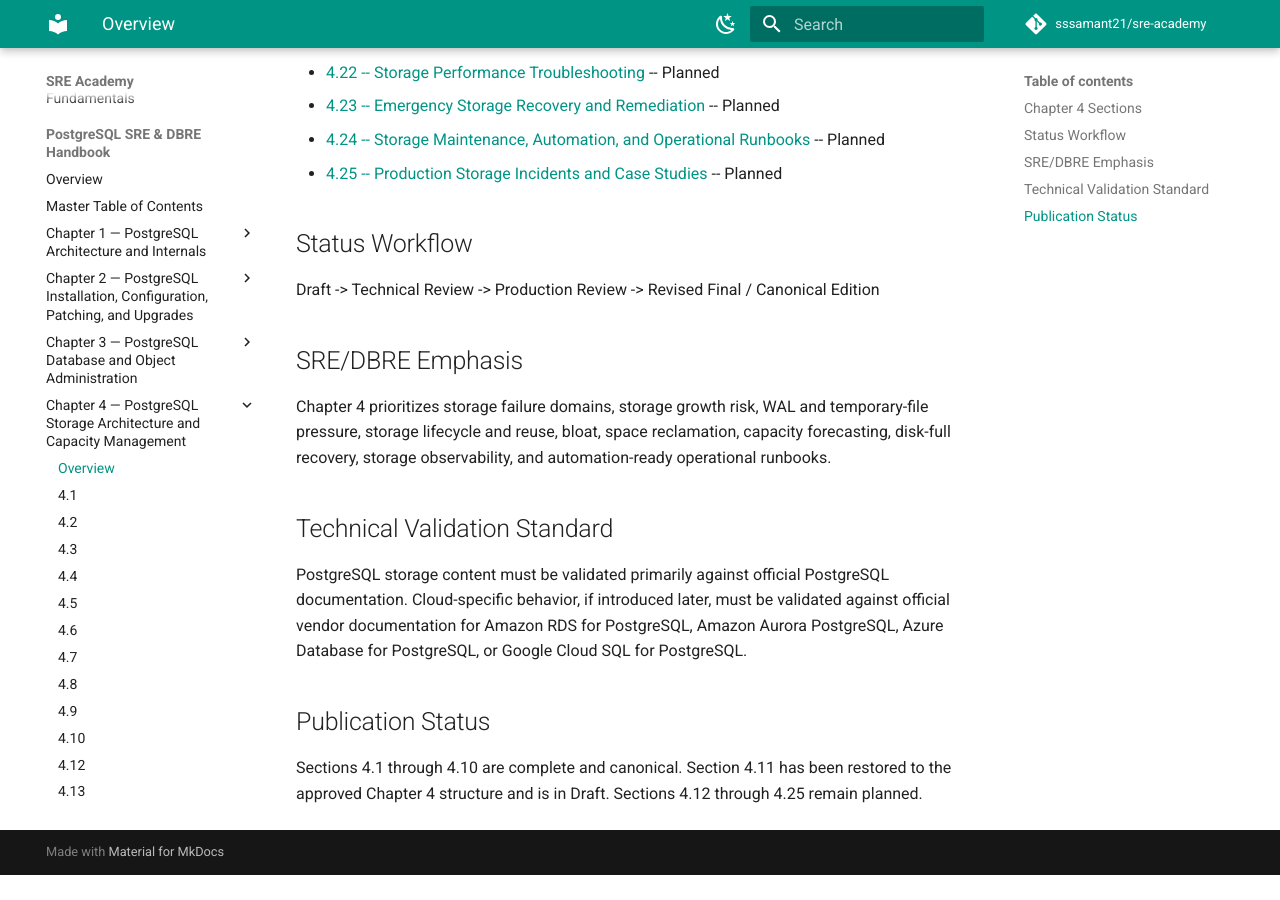
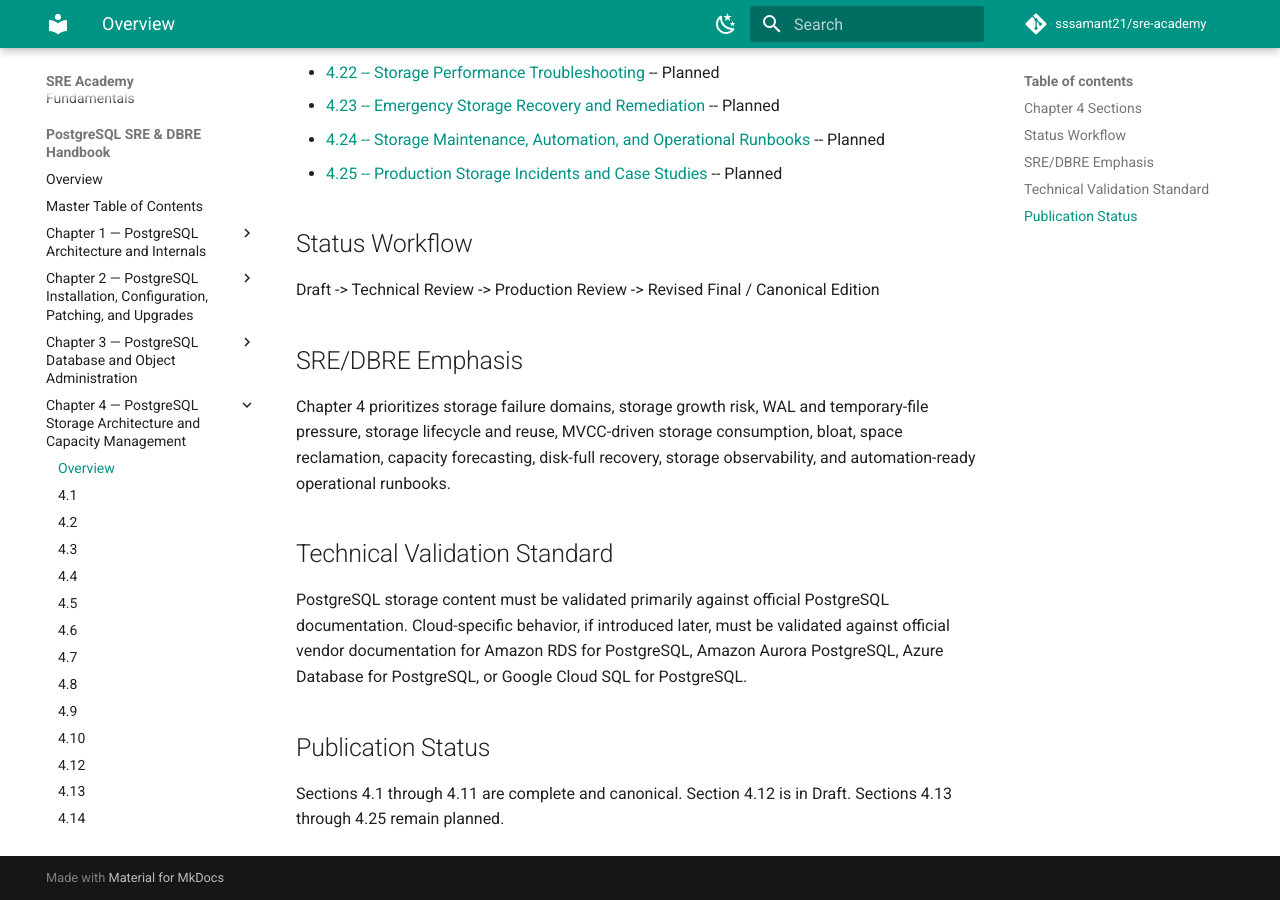
Before and after one commit to sssamant21/sre-academy, an MkDocs documentation site: the page built from docs/books/postgresql-sre-dbre-handbook/chapter-04/index.md, in a window 1280 px wide and 900 px high, scrolled down 1201 px. Built offline with MkDocs 1.6.1 and Material for MkDocs 9.7.7, drawn with Linux system fonts in a browser that asks for light colours; comment, search, counter and statistics services are not loaded; before the commit the page ends 2076 px from its top, so only the background shows below that; some of the changed text lies outside the part shown.

Commit message:
docs(postgres): advance chapter 4 to section 4.12 draft

```diff
--- a/docs/books/postgresql-sre-dbre-handbook/chapter-04/index.md
+++ b/docs/books/postgresql-sre-dbre-handbook/chapter-04/index.md
@@ -44,7 +44,7 @@
 
 ## SRE/DBRE Emphasis
 
-Chapter 4 prioritizes storage failure domains, storage growth risk, WAL and temporary-file pressure, storage lifecycle and reuse, bloat, space reclamation, capacity forecasting, disk-full recovery, storage observability, and automation-ready operational runbooks.
+Chapter 4 prioritizes storage failure domains, storage growth risk, WAL and temporary-file pressure, storage lifecycle and reuse, MVCC-driven storage consumption, bloat, space reclamation, capacity forecasting, disk-full recovery, storage observability, and automation-ready operational runbooks.
 
 ## Technical Validation Standard
 
@@ -52,4 +52,4 @@
 
 ## Publication Status
 
-Sections 4.1 through 4.10 are complete and canonical. Section 4.11 has been restored to the approved Chapter 4 structure and is in Draft. Sections 4.12 through 4.25 remain planned.
+Sections 4.1 through 4.11 are complete and canonical. Section 4.12 is in Draft. Sections 4.13 through 4.25 remain planned.
```
Also changed, not shown: other parts of docs/books/postgresql-sre-dbre-handbook/chapter-04/index.md (+2 -2 lines).
